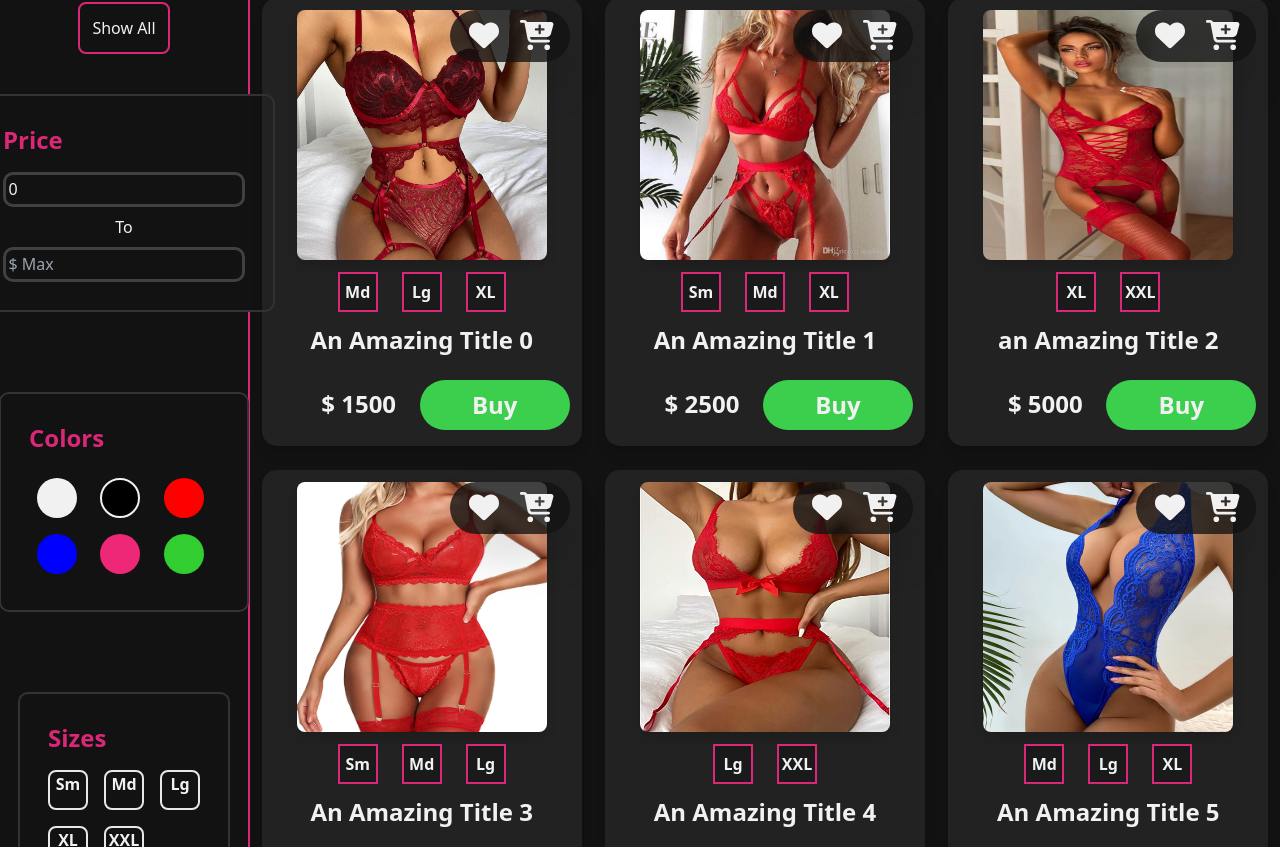
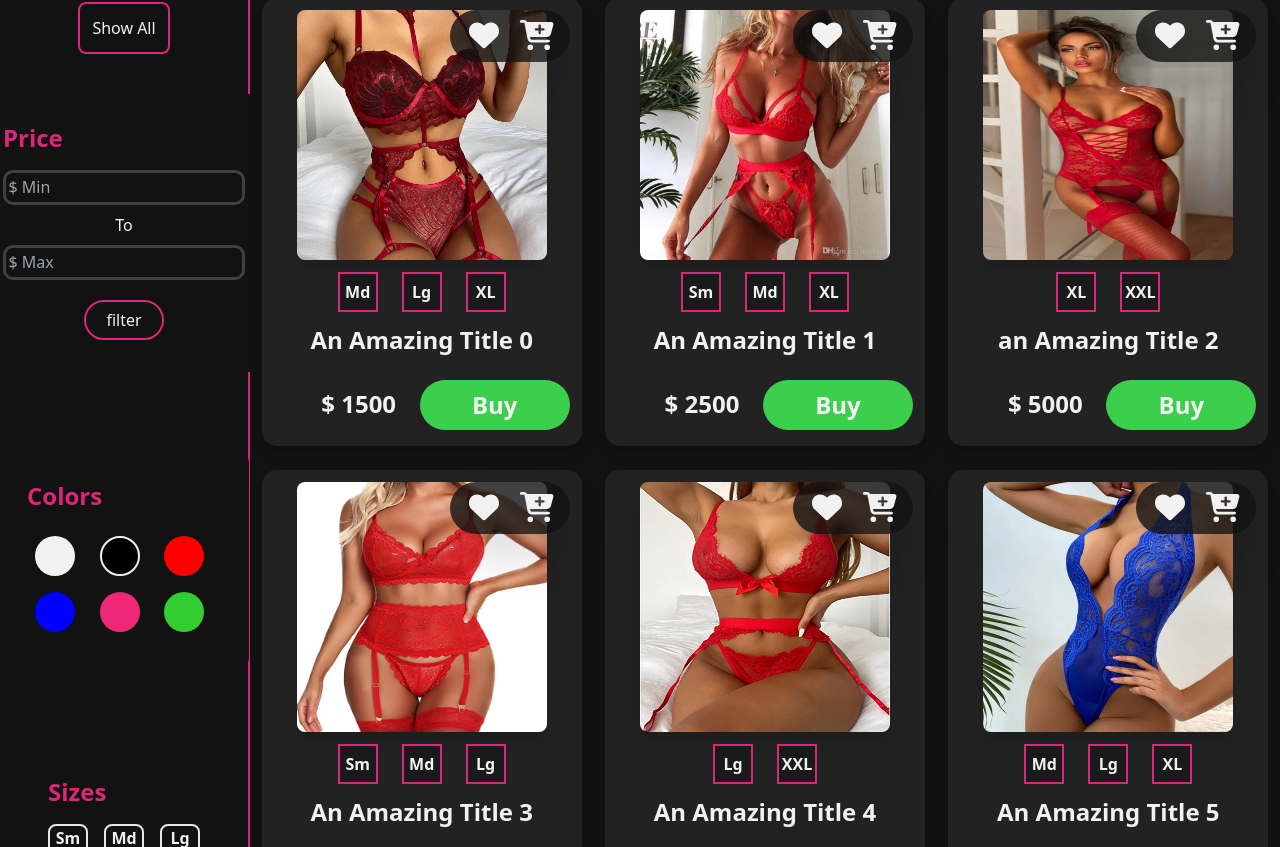
Before and after one commit to MoonlightHuub/Lingerie-app, a React (Vite) app: page / in a window 1280 px wide. Shown: the part 1193-2040 px from the top of the page. Built offline with nearby package versions, Linux system fonts and the light colour scheme.

Commit message:
Finalizando detalles...

```diff
--- a/src/components/Content.jsx
+++ b/src/components/Content.jsx
@@ -6,7 +6,7 @@ import { GlobalContext } from "./context/Context";
 
 function Content() {
 
-  const {handleColorChange, handleFilterButtonClick, handleMaxPriceChange, handleMinPriceChange, handleSizeChange, reset, minPrice, maxPrice, selectedColor, selectedSize, selectedRange, post, handleClickPost, setPost} = useContext(GlobalContext)
+  const {handleColorChange, handleFilterButtonClick, handleMaxPriceChange, handleMinPriceChange, handleSizeChange, reset, minPrice, maxPrice, minPriceFilter, maxPriceFilter, selectedColor, selectedSize, selectedRange, post, handleClickPost, setPost} = useContext(GlobalContext)
 
   const [screenWidth, setScreenWidth] = useState(window.innerWidth);
 
@@ -37,6 +37,8 @@ function Content() {
             handleFilterButtonClick={handleFilterButtonClick}
             minPrice={minPrice}
             maxPrice={maxPrice}
+            maxPriceFilter={maxPriceFilter}
+            minPriceFilter={minPriceFilter}
           />
         </div>
         <Products
--- a/src/components/Filters.jsx
+++ b/src/components/Filters.jsx
@@ -6,8 +6,9 @@ function Filters({
   onPriceChangeMax,
   onPriceChangeMin,
   reset,
-  minPrice,
-  maxPrice,
+  minPriceFilter,
+  maxPriceFilter,
+  handleFilterButtonClick
 }) {
   return (
     <section className="flex flex-col w-full sm:max-w-[250px] sm:bg-[#121212] sm:border-solid sm:border-r-[2.5px] sm:border-pink-600 items-center">
@@ -25,13 +26,13 @@ function Filters({
 
       {/* Price */}
 
-      <div className="p-5 mb-20 bg-[#121212] border-solid border-[2.5px] border-[#333] rounded-[10px]">
+      <div className="p-5 mb-20 bg-[#121212] border-solid border-[2.5px] border-[#333] rounded-[10px] sm:border-none">
         <h3 className="font-bold text-2xl text-pink-600 p-2">Price</h3>
         <div className="m-2">
           <input
             type="number"
             onChange={onPriceChangeMin}
-            value={minPrice}
+            value={minPriceFilter}
             placeholder="$ Min"
             className="rounded-[10px] p-[2.5px] text-[#f1f1f1] bg-[#121212] border-neutral-700 border-solid border-[3px] focus:border-pink-600 focus:outline-none appearance-none focus:appearance-none"
           />
@@ -41,16 +42,26 @@ function Filters({
           <input
             type="number"
             onChange={onPriceChangeMax}
-            value={maxPrice}
+            value={maxPriceFilter}
             placeholder="$ Max"
             className="rounded-[10px] p-[2.5px] text-[#f1f1f1] bg-[#121212] border-neutral-700 border-solid border-[3px] focus:border-pink-600 focus:outline-none appearance-none focus:appearance-none"
           />
+        </div>
+        <div
+          className="w-full flex justify-center"
+        >
+          <button
+            className="text-[#f1f1f1] w-[5em] h-[2.5em] m-3 rounded-[20px] border-solid border-[2.5px] border-[#db2777]"
+            onClick={handleFilterButtonClick}
+          >
+            filter
+          </button>
         </div>
       </div>
 
       {/* Colors */}
 
-      <div className="w-[250px] mb-20 p-5 bg-[#121212] border-solid border-[2.5px] border-[#333] rounded-[10px]">
+      <div className="w-[250px] mb-20 p-5 bg-[#121212] border-solid border-[2.5px] border-[#333] rounded-[10px] sm:border-none">
         <h3 className="font-bold text-2xl text-pink-600 p-2">Colors</h3>
         <ul className="grid grid-cols-3 justify-around p-2">
           {colorfilter.map((cf) => (
@@ -67,7 +78,7 @@ function Filters({
 
       {/* Sizes */}
 
-      <div className="p-5 mb-20 bg-[#121212] border-solid border-[2.5px] border-[#333] rounded-[10px]">
+      <div className="p-5 mb-20 bg-[#121212] border-solid border-[2.5px] border-[#333] rounded-[10px] sm:border-none">
         <h3 className="font-bold text-2xl text-pink-600 p-2">Sizes</h3>
         <ul className="grid grid-cols-3 place-items-center">
           {sizefillter.map((sf) => (
--- a/src/components/Footer.jsx
+++ b/src/components/Footer.jsx
@@ -3,7 +3,7 @@ import { github, linkedin, glassdoor } from "../assets";
 function Footer() {
   return (
     <footer className="bg-[#222] border-solid border-t-[2.5px] border-[#db2777] bg-opacity-50 flex justify-center items-center flex-col h-[180px]">
-      <div className="m-3">
+      <div className="m-3 text-center">
         <p className="text-[#555] font-semibold">
           2023. © This page was developed by Rodrigo 'Moonlight'.
         </p>
--- a/src/components/Products.jsx
+++ b/src/components/Products.jsx
@@ -91,19 +91,29 @@ function Products({
               className=" w-full h-full flex items-center justify-center"
             >
               <div
-                className="bg-[#222] post_anim w-[20em] h-[25em] p-5 mb-[10em] flex flex-col items-center"
+                className="bg-[#222] post_anim w-[20em] h-[25em] p-5 mb-[10em] flex flex-col items-center rounded-[15px] div_shadow"
                 onClick={(e) => e.stopPropagation()}
               >
-                <img src={p.img} alt="Post" className="w-[15em] h-[15em]" />
+                <img src={p.img} alt="Post" className="w-[15em] h-[15em] rounded-[20px]" />
                 <h3
-                  className="text-[#f1f1f1]"
+                  className="text-[#f1f1f1] m-3 text-2xl font-semibold"
                 >
-                {p.title} {p.id}
+                  {p.title} {p.id}
                 </h3>
                 <div
                   className="absolute top-0 right-0 w-[120px] bg-[#121212] bg-opacity-90 m-3 p-2 rounded-[50px]"
                 >
                   <Addto product={p}/>
+                </div>
+                <div
+                  className="flex flex-row justify-between w-full m-3 items-center"
+                >
+                  <p
+                    className="text-[#f1f1f1] font-semibold text-2xl"
+                  >
+                    $ {p.price}
+                  </p>
+                  <Buy />
                 </div>
               </div>
             </div>
--- a/src/components/context/Context.jsx
+++ b/src/components/context/Context.jsx
@@ -11,6 +11,8 @@ export function ContextProvider(props) {
   const [minPrice, setMinPrice] = useState(0);
   const [maxPrice, setMaxPrice] = useState(Infinity);
   const [post, setPost] = useState([]);
+  const [minPriceFilter, setminPriceFilter] = useState('')
+  const [maxPriceFilter, setmaxPriceFilter] = useState('')
 
   {
     /* Add to Logic */
@@ -96,15 +98,16 @@ export function ContextProvider(props) {
   }
 
   function handleMinPriceChange(event) {
-    setMinPrice(event.target.value);
+    setminPriceFilter(event.target.value);
   }
 
   function handleMaxPriceChange(event) {
-    setMaxPrice(event.target.value);
+    setmaxPriceFilter(event.target.value);
   }
 
   function handleFilterButtonClick() {
-    filterByPriceRange(minPrice, maxPrice);
+    setMaxPrice(maxPriceFilter)
+    setMinPrice(minPriceFilter)
   }
 
   const selectedRange = {
@@ -121,6 +124,8 @@ export function ContextProvider(props) {
     setSelectedSize("");
     setMaxPrice(Infinity);
     setMinPrice(0);
+    setmaxPriceFilter('')
+    setminPriceFilter('')
   }
 
   return (
@@ -140,6 +145,8 @@ export function ContextProvider(props) {
         reset,
         minPrice,
         maxPrice,
+        minPriceFilter,
+        maxPriceFilter,
         selectedColor,
         selectedSize,
         selectedRange,
--- a/src/index.css
+++ b/src/index.css
@@ -32,50 +32,34 @@ body::-webkit-scrollbar-thumb{
 }
 
 .anim_menu{
-    animation: myAnim 1s ease 0s 1 normal forwards;
+    animation: myAnim .2s ease 0s 1 normal forwards;
 }
 
 @keyframes myAnim {
 	0% {
-		animation-timing-function: ease-in;
 		opacity: 0;
-		transform: translateY(250px);
-	}
-
-	38% {
-		animation-timing-function: ease-out;
-		opacity: 1;
-		transform: translateY(0);
-	}
-
-	55% {
-		animation-timing-function: ease-in;
-		transform: translateY(65px);
-	}
-
-	72% {
-		animation-timing-function: ease-out;
-		transform: translateY(0);
-	}
-
-	81% {
-		animation-timing-function: ease-in;
-		transform: translateY(28px);
-	}
-
-	90% {
-		animation-timing-function: ease-out;
-		transform: translateY(0);
-	}
-
-	95% {
-		animation-timing-function: ease-in;
-		transform: translateY(8px);
+		transform: translateX(-250px);
 	}
 
 	100% {
-		animation-timing-function: ease-out;
-		transform: translateY(0);
+		opacity: 1;
+		transform: translateX(0);
+	}
+}
+
+.anim_menu_reverse{
+	animation: myAnimRev .2s ease 0s 1 normal forwards;
+}
+
+@keyframes myAnimRev {
+	0% {
+		opacity: 0;
+		transform: translateX(250px);
+	}
+
+	100% {
+		opacity: 1;
+		transform: translateX(0);
 	}
 }
 
```
Also changed, not shown: src/components/Header.jsx (+29 -18 lines).
